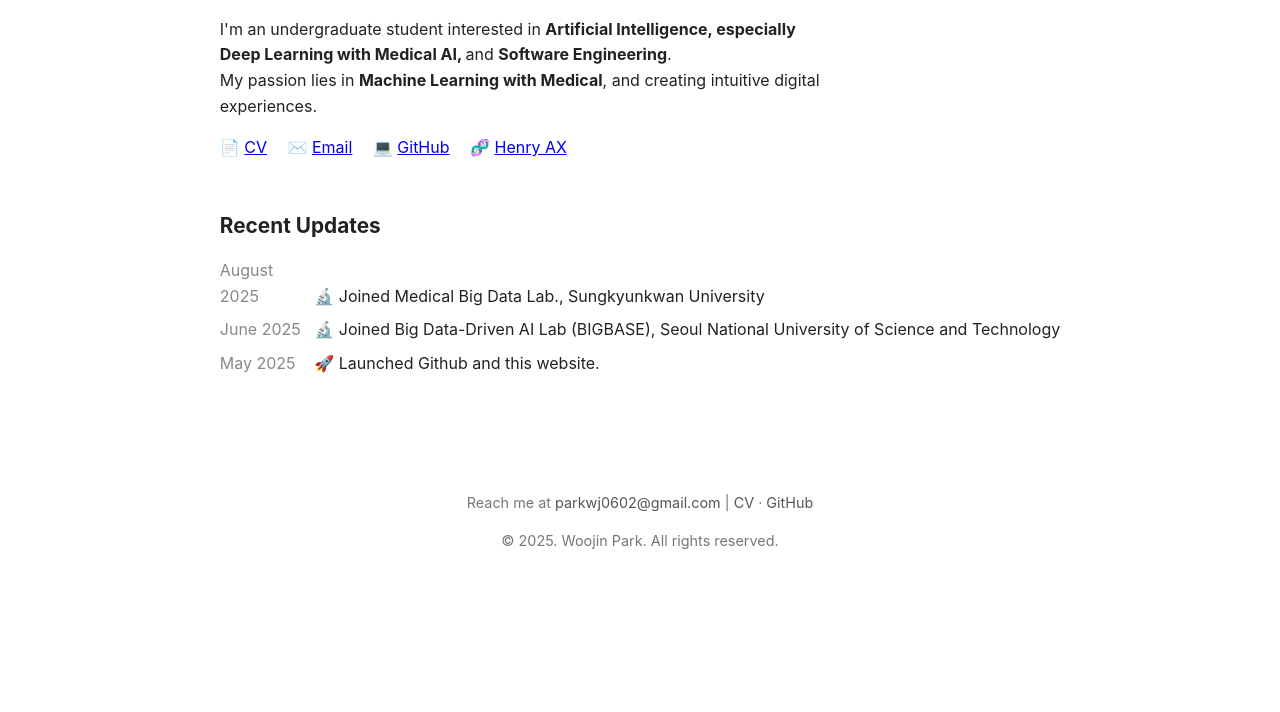
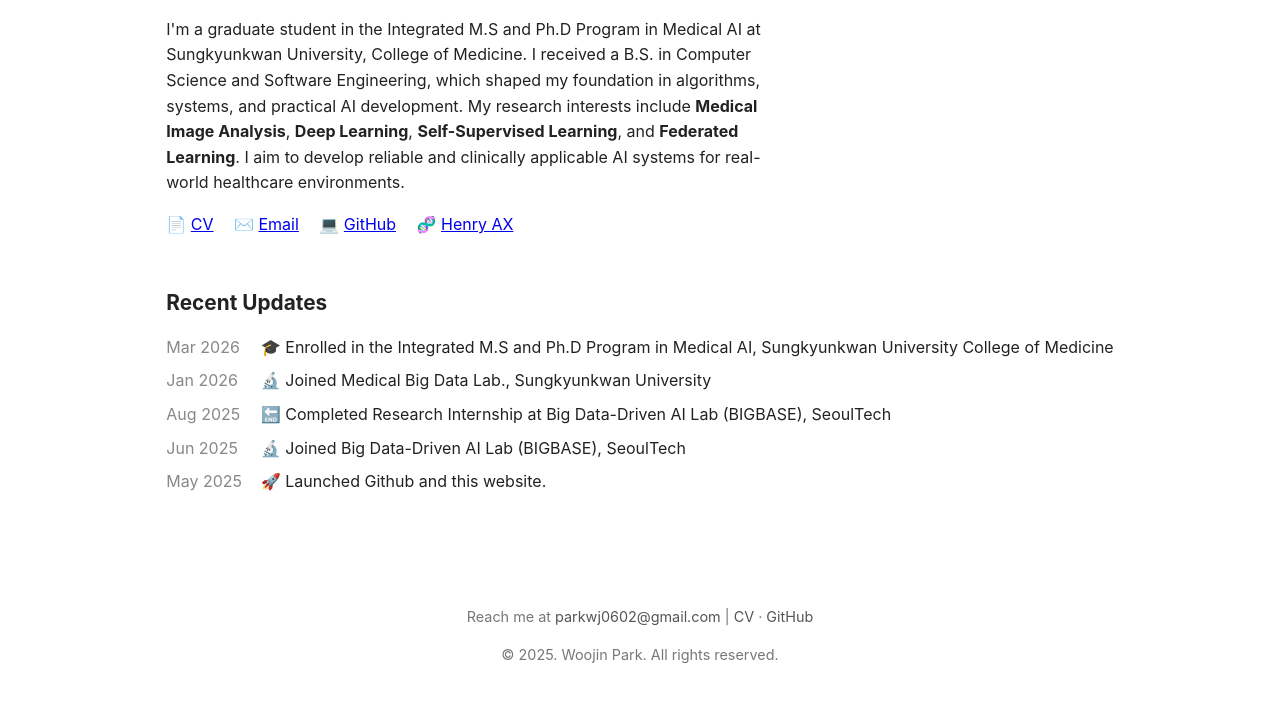
Before and after one commit to HenryPark62/HenryPark62.github.io, a plain HTML site: page index.html in a window 1280 px wide. Shown: the part 202-914 px from the top of the page. Before the commit the page ends 800 px from the top, so only its background shows below. Drawn offline with Linux system fonts and the light colour scheme.

Commit message:
Add files via upload

```diff
--- a/index.html
+++ b/index.html
@@ -16,7 +16,9 @@
         <a href="index.html" class="active">Main</a>
         <a href="projects.html" class="active">Projects</a>
         <a href="publications.html">Publications</a>
+        <!--
         <a href="about.html">About</a>
+        -->
       </div>
     </div>
   </header>
@@ -26,8 +28,10 @@
     <section class="intro">
       <h1>Hi, I'm WooJin Park 🧑‍💻</h1>
       <p class="desc">
-        I'm an undergraduate student interested in <strong>Artificial Intelligence, especially Deep Learning with Medical AI, </strong> and <strong>Software Engineering</strong>.<br/>
-        My passion lies in <strong>Machine Learning with Medical</strong>, and creating intuitive digital experiences.
+        I'm a graduate student in the Integrated M.S and Ph.D Program in Medical AI at Sungkyunkwan University, College of Medicine.
+        I received a B.S. in Computer Science and Software Engineering, which shaped my foundation in algorithms, systems, and practical AI development.
+        My research interests include <strong>Medical Image Analysis</strong>, <strong>Deep Learning</strong>, <strong>Self-Supervised Learning</strong>, and <strong>Federated Learning</strong>.
+        I aim to develop reliable and clinically applicable AI systems for real-world healthcare environments.
       </p>
       <div class="icons">
         📄 <a href="assets/CV_WooJinPark.pdf" target="_blank">CV</a>
@@ -43,18 +47,16 @@
       <h2>Recent Updates</h2>
       <ul>
 
-        <li><span>August 2025</span> 🔬 Joined Medical Big Data Lab., Sungkyunkwan University</li>
+        <li><span> Mar 2026</span> 🎓 Enrolled in the Integrated M.S and Ph.D Program in Medical AI, Sungkyunkwan University College of Medicine</li>
 
-        <li><span>June 2025</span> 🔬 Joined Big Data-Driven AI Lab (BIGBASE), Seoul National University of Science and Technology</li>
+        <li><span>Jan 2026</span> 🔬 Joined Medical Big Data Lab., Sungkyunkwan University</li>
+
+        <li><span>Aug 2025</span> 🔚 Completed Research Internship at Big Data-Driven AI Lab (BIGBASE), SeoulTech</li>
+
+        <li><span>Jun 2025</span> 🔬 Joined Big Data-Driven AI Lab (BIGBASE), SeoulTech</li>
 
         <li><span>May 2025</span> 🚀 Launched Github and this website.</li>
 
-
-        <!--
-        <li><span>May 2025</span> 🧾 Submitted research paper to KCC 2025.</li>
-        <li><span>Apr 2025</span> 🚀 Launched Github and this portfolio website.</li>
-        <li><span>Feb 2025</span> 🤖 Released open-source ML project on GitHub.</li>
-        -->
 
       </ul>
     </section>
```
Also changed, not shown: projects.html (+2 -0 lines), publications.html (+2 -0 lines).
